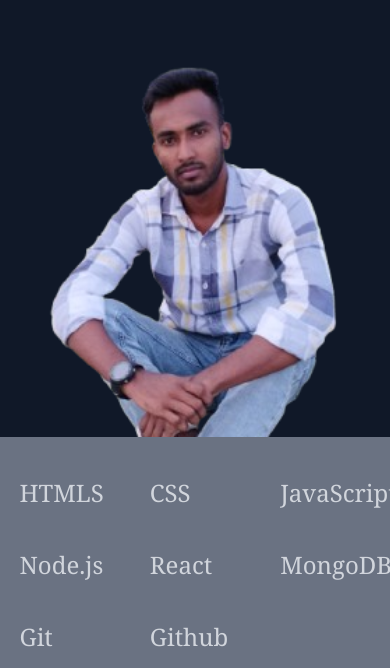
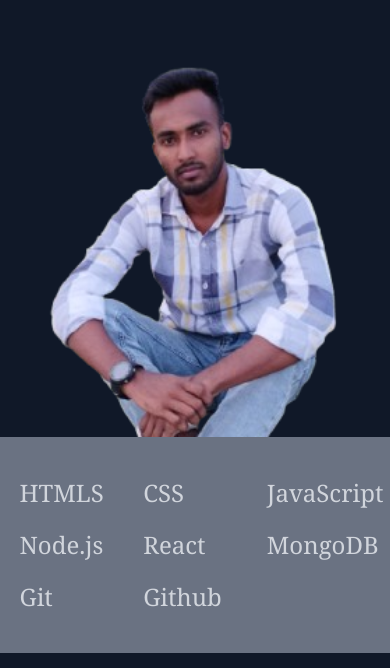
Before and after one commit to aliraj15dev/My-Portfolio, a plain HTML site: page index.html in a window 390 px wide. Shown: the part 432-1100 px from the top of the page. Drawn offline with nearby package versions, Linux system fonts and the light colour scheme.

Commit message:
decrease skills section gap between skill in mobile screen

```diff
--- a/index.html
+++ b/index.html
@@ -58,7 +58,7 @@
         <!-- skills section start -->
         <div class="sm:max-w-full bg-gray-500">
 
-            <ul class="max-w-9/10 md:max-w-8/10 m-auto text-2xl text-gray-300 grid grid-cols-3 py-10 gap-10 sm:grid-cols-5 sm:gap-10 md:grid-cols-5 lg:grid-cols-6">
+            <ul class="max-w-9/10 md:max-w-8/10 m-auto text-2xl text-gray-300 grid grid-cols-3 py-10 gap-5 sm:grid-cols-5 sm:gap-10 md:gap-10 md:grid-cols-5 lg:grid-cols-6">
 
             <li><a href="#">HTMLS</a></li>
             <li><a href="#">CSS</a></li>
```
